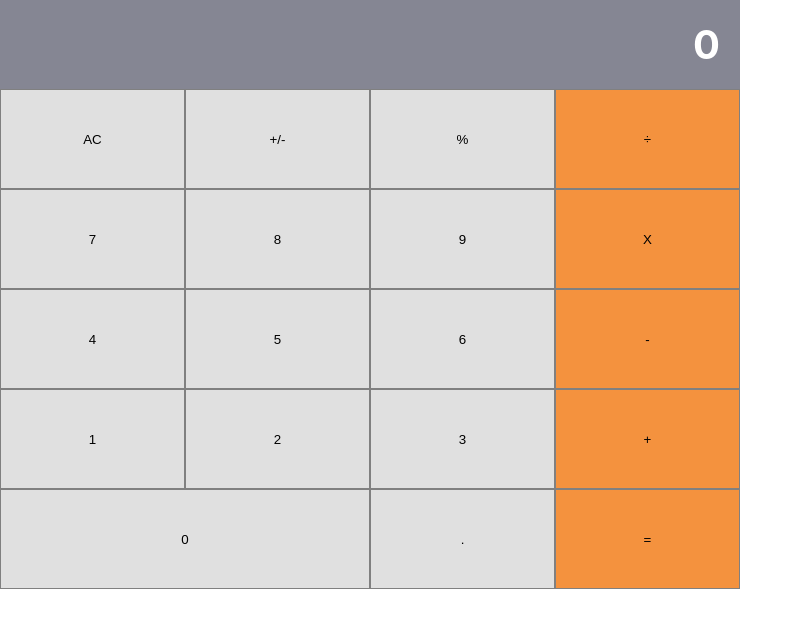
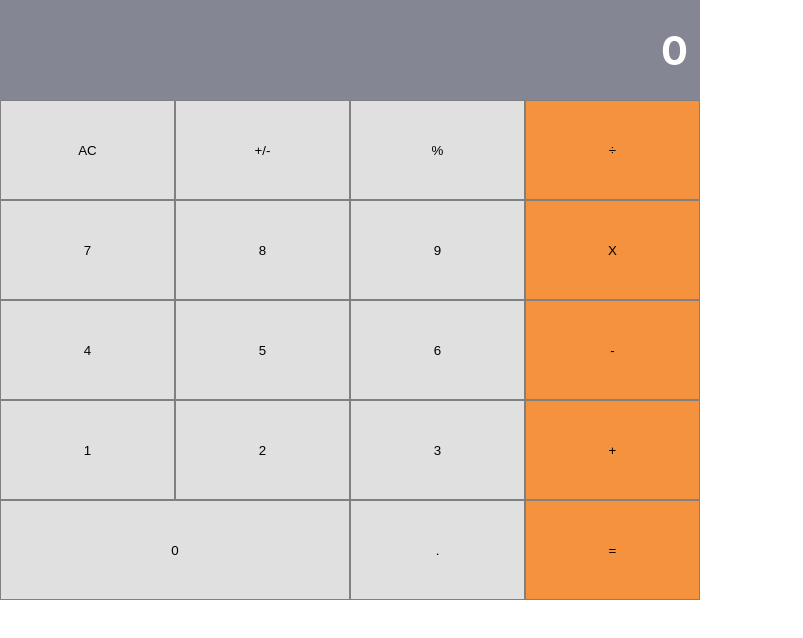
Before and after one commit to Ferm0494/calc-app, a React (Create React App) app: page / in a window 1280 px wide. Shown: the top 638 px of the page, without its empty margins (0-803 px from the left). Built offline with nearby package versions, Linux system fonts and the light colour scheme.

Commit message:
Set width 700 and set props to button

```diff
--- a/src/components/App.js
+++ b/src/components/App.js
@@ -5,7 +5,7 @@ import './styles/index.scss';
 
 function App() {
   return (
-    <div>
+    <div className="w-700">
       <Display />
       <ButtonPanel />
 
--- a/src/components/Button.jsx
+++ b/src/components/Button.jsx
@@ -18,6 +18,7 @@ Button.propTypes = {
 Button.defaultProps={
     color: 'orange-backg',
     wide: false,
+    name: 'Button'
 }
 
 export default Button
--- a/src/components/ButtonPanel.jsx
+++ b/src/components/ButtonPanel.jsx
@@ -3,7 +3,7 @@ import Button from './Button'
 
 const ButtonPanel = props => {
     return (
-        <div className={"d-flex  button-panel"}>
+        <div className={"d-flex button-panel"}>
             <div className="group1 h-100">
                 <Button name="AC" color="light-gray-backg"/>
                 <Button name="+/-" color="light-gray-backg"/>
--- a/src/components/Display.jsx
+++ b/src/components/Display.jsx
@@ -3,8 +3,10 @@ import PropTypes from 'prop-types'
 
 const Display = ({result}) => {
     return (
-        <div className={"d-flex w-700 h-100 display"}>
-           {result}
+        <div className={"h-100px d-flex display"}>
+          <p>
+                {result}
+          </p>
         </div>
     )
 }
--- a/src/components/styles/index.scss
+++ b/src/components/styles/index.scss
@@ -27,18 +27,21 @@
 }
 
 .display {
-  padding: 0.5em;
-  background-color: #858693;
-  color: #fff;
-  font-weight: bold;
-  font-size: 2.5em;
-  margin-right: 0.3em;
   justify-content: flex-end;
   align-items: center;
+  width: 100%;
+  background-color: #858693;
+
+  p {
+    margin: 0;
+    margin-right: 0.3em;
+    color: #fff;
+    font-weight: bold;
+    font-size: 2.5em;
+  }
 }
 
 .button-panel {
-  width: 740px;
   flex-grow: initial;
   height: 600px;
   flex-direction: column;
```
